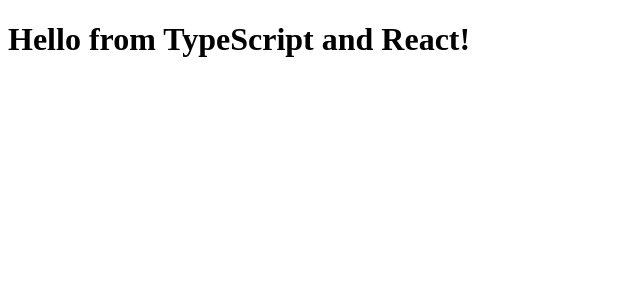
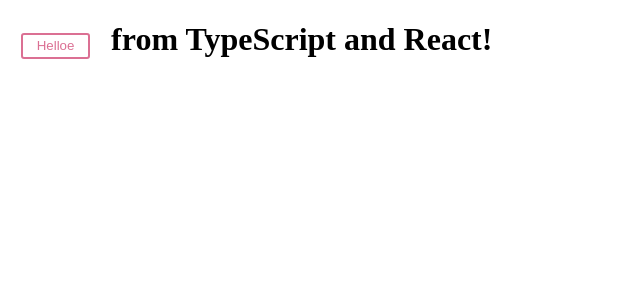
Before and after one commit to jalyna/oakdex-world-editor, a React app: page / in a window 1280 px wide. Shown: the top 300 px of the page, without its empty margins (0-640 px from the left). Built offline with nearby package versions, Linux system fonts and the light colour scheme.

Commit message:
setup styled components

```diff
--- a/index.html
+++ b/index.html
@@ -2,10 +2,10 @@
 <html>
   <head>
     <meta charset="UTF-8" />
-    <title>Hello React!</title>
+    <title>oakdex-world-editor</title>
   </head>
   <body>
-    <div id="example"></div>
+    <div id="app"></div>
 
     <!-- Main -->
     <script src="./dist/bundle.js"></script>
--- a/package.json
+++ b/package.json
@@ -25,8 +25,10 @@
   "dependencies": {
     "@types/react": "^16.7.20",
     "@types/react-dom": "^16.0.11",
+    "@types/styled-components": "^4.1.6",
     "react": "^16.7.0",
-    "react-dom": "^16.7.0"
+    "react-dom": "^16.7.0",
+    "styled-components": "^4.1.3"
   },
   "devDependencies": {
     "awesome-typescript-loader": "^5.2.1",
--- a/src/components/Hello.tsx
+++ b/src/components/Hello.tsx
@@ -1,11 +1,25 @@
-import * as React from "react";
+import * as React from 'react'
+import styled from 'styled-components'
 
-export interface HelloProps { compiler: string; framework: string; }
+export interface HelloProps {
+  compiler: string
+  framework: string
+}
+
 
 // 'HelloProps' describes the shape of props.
 // State is never set so we use the '{}' type.
-export class Hello extends React.Component<HelloProps, {}> {
+export default class Hello extends React.Component<HelloProps, {}> {
   render() {
-    return <h1>Hello from {this.props.compiler} and {this.props.framework}!</h1>;
+    return <h1><Button>Helloe</Button> from {this.props.compiler} and {this.props.framework}!</h1>
   }
 }
+
+const Button = styled.button`
+  background: transparent;
+  border-radius: 3px;
+  border: 2px solid palevioletred;
+  color: palevioletred;
+  margin: 0 1em;
+  padding: 0.25em 1em;
+`
--- a/src/index.tsx
+++ b/src/index.tsx
@@ -1,9 +1,9 @@
-import * as React from "react";
-import * as ReactDOM from "react-dom";
+import * as React from 'react'
+import * as ReactDOM from 'react-dom'
 
-import { Hello } from "./components/Hello";
+import Hello from './components/Hello'
 
 ReactDOM.render(
-  <Hello compiler="TypeScript" framework="React" />,
-  document.getElementById("example")
-);
+  <Hello compiler='TypeScript' framework='React' />,
+  document.getElementById('app')
+)
```
